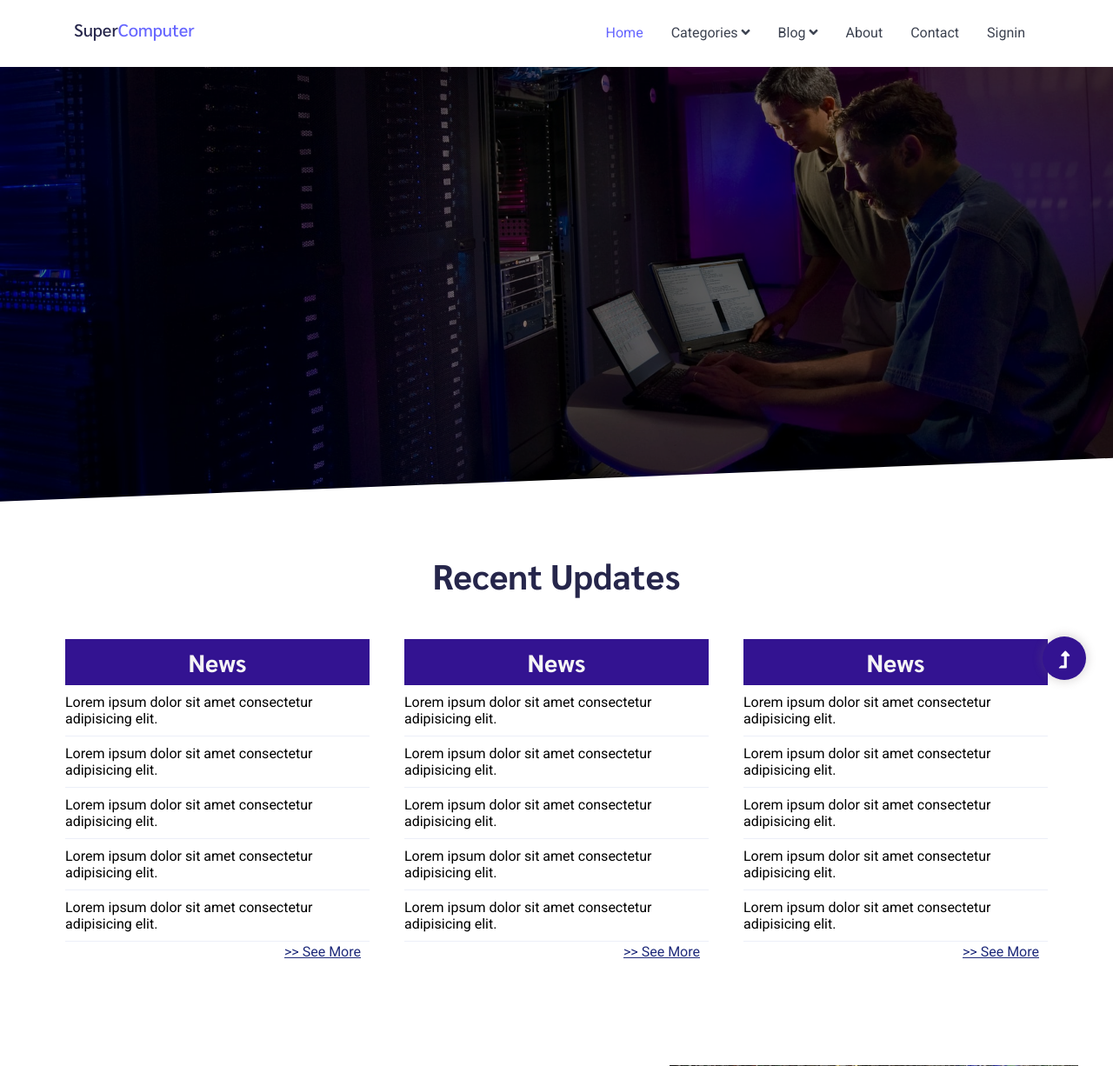
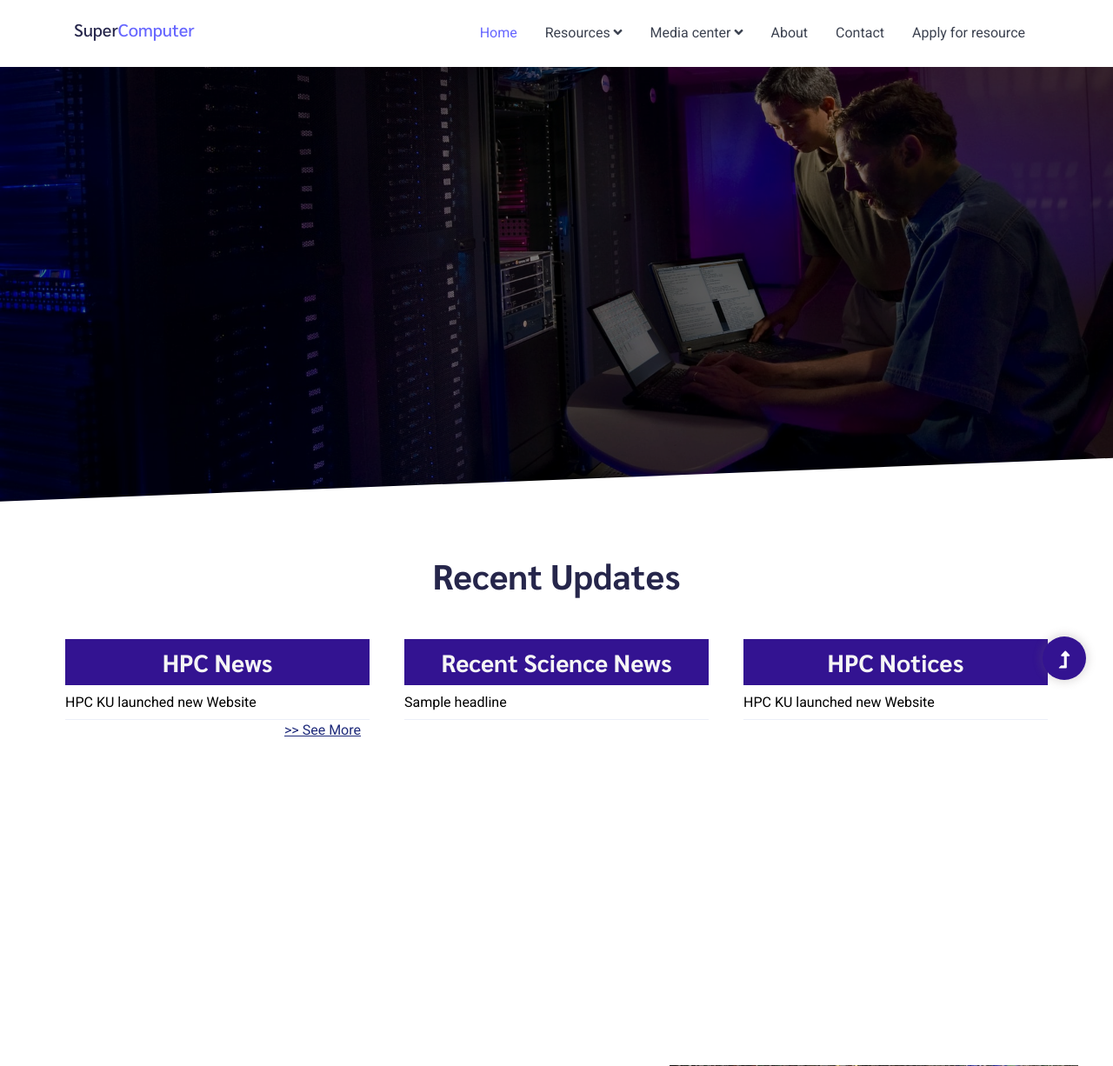
Before and after one commit to AashishDhakal/KU-Supercomputer, a Django app: template templates/index.html in a window 1280 px wide. Shown: the top 1226 px of the page at 87% size. Run offline with Django 3.2, Linux system fonts and the light colour scheme; data comes from the database, SQL or seed files in the repository; both versions use the stored data as it was after the commit; tables that the repository leaves empty hold one stand-in row (values such as "Sample post"); the template is opened without the code that fills it: values that come from a table or form of the project are taken from there, most other values are stand-ins (such as "Sample title", 1, 10 or a date in 2020); grey boxes marked "Sample" are stand-in pictures; parts of the project's set-up code (start-up, migrations or seed data) failed here and were passed over; some libraries are stand-ins or nearby versions.

Commit message:
integrated news

```diff
--- a/cms/models.py
+++ b/cms/models.py
@@ -21,7 +21,11 @@ class News(models.Model):
     title = models.CharField(max_length=255)
     slug = models.SlugField(null=True, blank=True)
     published_date = models.DateTimeField(auto_now_add=True)
-    category = models.CharField(max_length=50)
+    category = models.CharField(max_length=50, choices=(
+        ('News', 'News'),
+        ('Notices', 'Notices'),
+        ('Events', 'Events'),
+    ))
     thumbnail = models.ImageField(upload_to='news')
     detail = models.TextField()
 
--- a/cms/tasks.py
+++ b/cms/tasks.py
@@ -6,5 +6,6 @@ def get_news_headline():
     newsapi = NewsApiClient(api_key='162e22aa0e4340ea8f34c61cba34749a')
     top_headlines = newsapi.get_top_headlines(category='science',
                                               language='en',
+                                              country='us',
                                             )
     return top_headlines
--- a/templates/base.html
+++ b/templates/base.html
@@ -35,17 +35,17 @@
           <span></span>
           <span></span>
         </button>
-        <a href="#">
+        <a href="{% url 'home' %}">
           <h4>Super<span>Computer</span></h4>
         </a>
       </div>
 
       <div class="navbar-menu" id="open-navbar1">
         <ul class="navbar-nav">
-          <li class="active"><a href="#">Home</a></li>
+          <li class="active"><a href="{% url 'home' %}">Home</a></li>
           <li class="navbar-dropdown">
             <a href="#" class="dropdown-toggler" data-dropdown="my-dropdown-id">
-              Categories <i class="fa fa-angle-down"></i>
+              Resources <i class="fa fa-angle-down"></i>
             </a>
             <ul class="dropdown" id="my-dropdown-id">
               <li><a href="#">Actions</a></li>
@@ -58,20 +58,19 @@
           </li>
           <li class="navbar-dropdown">
             <a href="#" class="dropdown-toggler" data-dropdown="blog">
-              Blog <i class="fa fa-angle-down"></i>
+              Media center <i class="fa fa-angle-down"></i>
             </a>
             <ul class="dropdown" id="blog">
-              <li><a href="#">Some category</a></li>
-              <li><a href="#">Some another category</a></li>
+              <li><a href="#">News</a></li>
+                <li class="separator"></li>
+              <li><a href="#">Notices</a></li>
               <li class="separator"></li>
-              <li><a href="#">Seprated link</a></li>
-              <li class="separator"></li>
-              <li><a href="#">One more seprated link.</a></li>
+              <li><a href="#">Events</a></li>
             </ul>
           </li>
-          <li><a href="#">About</a></li>
-          <li><a href="#">Contact</a></li>
-          <li><a href="#">Signin</a></li>
+          <li><a href="{% url 'about' %}">About</a></li>
+          <li><a href="{% url 'contact' %}">Contact</a></li>
+          <li><a href="{% url 'application' %}">Apply for resource</a></li>
         </ul>
       </div>
     </div>
--- a/templates/index.html
+++ b/templates/index.html
@@ -7,102 +7,53 @@
     <h2 class="recent-updates-head">Recent Updates</h2>
     <div class="recent-updates">
       <div class="box">
-        <h3>News</h3>
+        <h3>HPC News</h3>
         <ul>
+            {% if news %}
+            {% for new in news %}
           <li>
-            <a href="#">
-              <p>Lorem ipsum dolor sit amet consectetur adipisicing elit.</p>
+            <a href="{% url 'newsdetail' new.slug %}">
+              <p>{{ new.title }}</p>
             </a>
             <hr>
           </li>
-          <li><a href="#">
-              <p>Lorem ipsum dolor sit amet consectetur adipisicing elit.</p>
+            {% endfor %}
+        {% endif %}
+        </ul>
+        <a href="{% url 'newslist' %}"><u>>> See More</u></a>
+      </div>
+
+      <div class="box">
+        <h3>Recent Science News</h3>
+        <ul>
+            {% for headline in top_headlines %}
+          <li>
+            <a href="{{ headline.url }}">
+              <p>{{ headline.title }}</p>
             </a>
             <hr>
           </li>
-          <li><a href="#">
-              <p>Lorem ipsum dolor sit amet consectetur adipisicing elit.</p>
+            {% endfor %}
+        </ul>
+      </div>
+
+      <div class="box">
+        <h3>HPC Notices</h3>
+        <ul>
+            {% if notices %}
+            {% for notice in notices %}
+          <li>
+            <a href="{% url 'newsdetail' notice.slug %}">
+              <p>{{ notice.title }}</p>
             </a>
             <hr>
           </li>
-          <li><a href="#">
-              <p>Lorem ipsum dolor sit amet consectetur adipisicing elit.</p>
-            </a>
-            <hr>
-          </li>
-          <li><a href="#">
-              <p>Lorem ipsum dolor sit amet consectetur adipisicing elit.</p>
-            </a>
-            <hr>
-          </li>
-        </ul>
-        <a href="https://techhimalaya.com"><u>>> See More</u></a>
-      </div>
-
-      <div class="box">
-        <h3>News</h3>
-        <ul>
-          <li>
-            <a href="#">
-              <p>Lorem ipsum dolor sit amet consectetur adipisicing elit.</p>
-            </a>
-            <hr>
-          </li>
-          <li><a href="#">
-              <p>Lorem ipsum dolor sit amet consectetur adipisicing elit.</p>
-            </a>
-            <hr>
-          </li>
-          <li><a href="#">
-              <p>Lorem ipsum dolor sit amet consectetur adipisicing elit.</p>
-            </a>
-            <hr>
-          </li>
-          <li><a href="#">
-              <p>Lorem ipsum dolor sit amet consectetur adipisicing elit.</p>
-            </a>
-            <hr>
-          </li>
-          <li><a href="#">
-              <p>Lorem ipsum dolor sit amet consectetur adipisicing elit.</p>
-            </a>
-            <hr>
-          </li>
-        </ul>
-        <a href="https://techhimalaya.com"><u>>> See More</u></a>
-      </div>
-
-      <div class="box">
-        <h3>News</h3>
-        <ul>
-          <li>
-            <a href="#">
-              <p>Lorem ipsum dolor sit amet consectetur adipisicing elit.</p>
-            </a>
-            <hr>
-          </li>
-          <li><a href="#">
-              <p>Lorem ipsum dolor sit amet consectetur adipisicing elit.</p>
-            </a>
-            <hr>
-          </li>
-          <li><a href="#">
-              <p>Lorem ipsum dolor sit amet consectetur adipisicing elit.</p>
-            </a>
-            <hr>
-          </li>
-          <li><a href="#">
-              <p>Lorem ipsum dolor sit amet consectetur adipisicing elit.</p>
-            </a>
-            <hr>
-          </li>
-          <li><a href="#">
-              <p>Lorem ipsum dolor sit amet consectetur adipisicing elit.</p>
-            </a>
-            <hr>
-          </li>
-        </ul>
-        <a href="https://techhimalaya.com"><u>>> See More</u></a>
+            {% endfor %}
+                {% else %}
+                <li>
+                <p>No notices available.</p>
+                </li>
+        {% endif %}
       </div>
     </div>
   </section>
```
Also changed, not shown: cms/views.py (+4 -3 lines), cms/migrations/0006_auto_20200809_0346.py (added), db.sqlite3.
